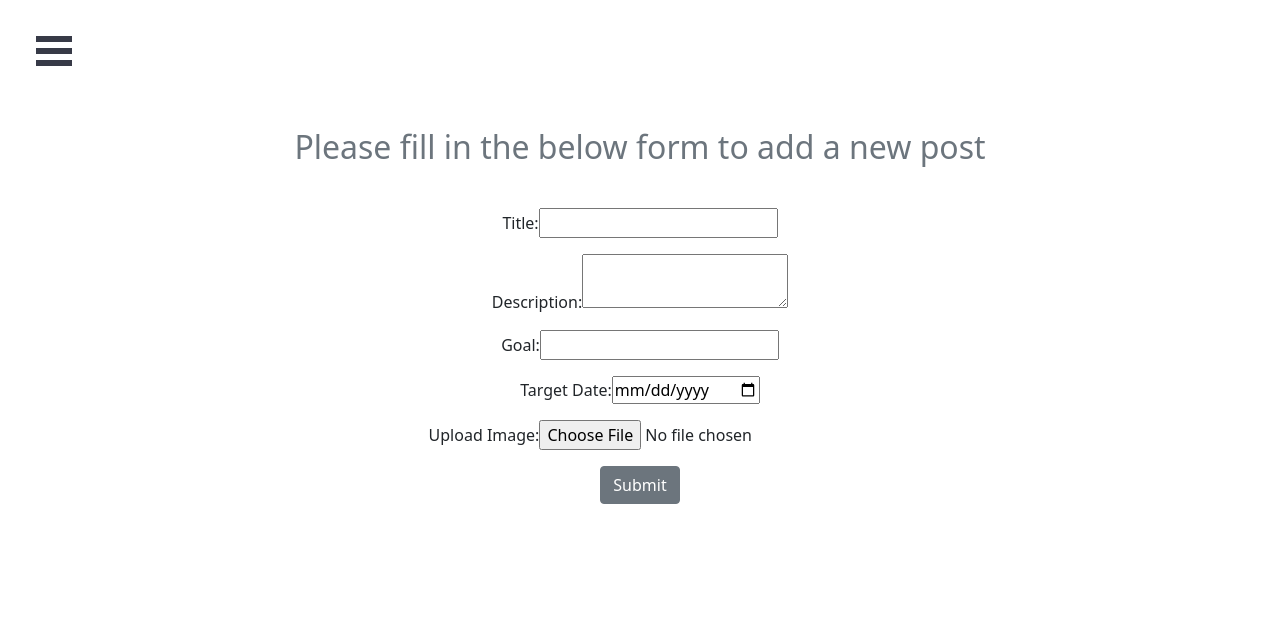
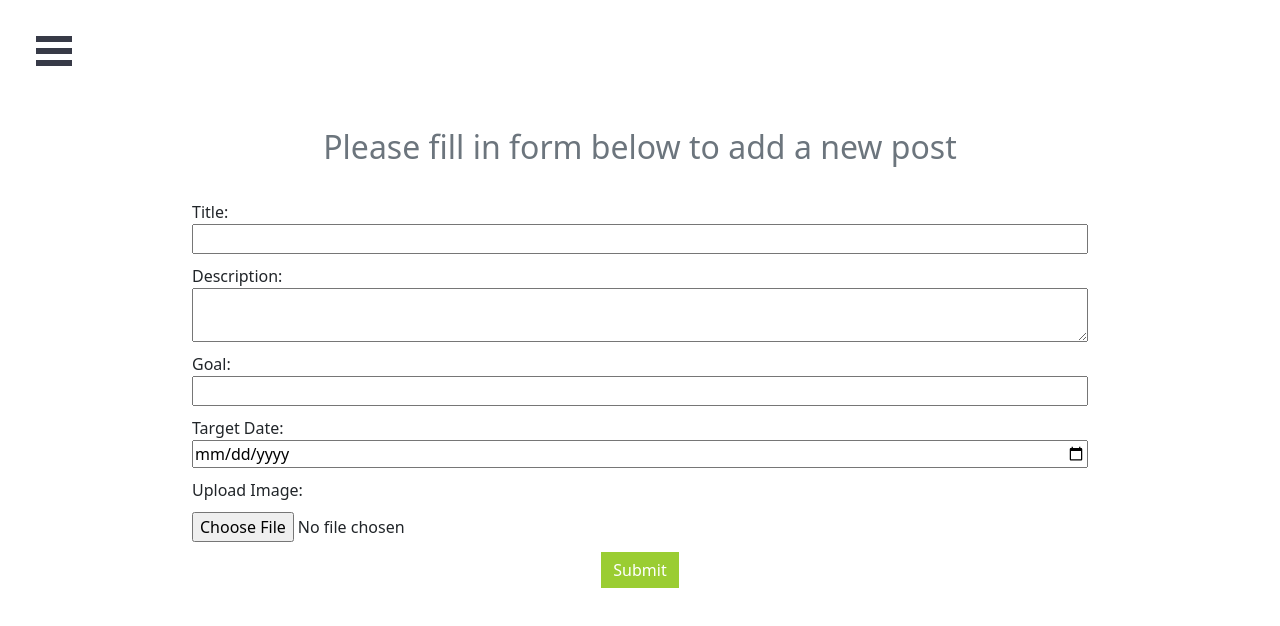
Before and after one commit to qlanphere/transparity-front, a React (Create React App) app: page /charitypost in a window 1280 px wide. Shown: the top 626 px of the page. Built offline with nearby package versions, Linux system fonts and the light colour scheme; sample sign-in values are in the browser's storage.

Commit message:
charity new post form styled

```diff
--- /dev/null
+++ b/src/pages/CharityPost/CharityPost.css
@@ -0,0 +1,27 @@
+.register-form{
+    display: flex;
+    flex-direction: column;
+    width: 70%;
+    text-align: left;
+}
+
+.form-block{
+    display: flex;
+    flex-direction: column;
+    margin-bottom: 10px;
+}
+
+.form-button{
+    background-color: #9ACD32;
+    margin: 0 auto;
+    border: none;
+}
+
+.form-button input{
+    background-color: #9aCD32;
+    border: none;
+}
+
+.space{
+    margin-bottom: 10px;
+}
--- a/src/pages/CharityPost/index.js
+++ b/src/pages/CharityPost/index.js
@@ -1,8 +1,9 @@
-import React,{useContext,useState} from 'react'
+import React, { useContext, useState } from 'react'
 import axios from 'axios';
-import {Form} from 'react-bootstrap'
+import { Form } from 'react-bootstrap'
 import 'bootstrap/dist/css/bootstrap.min.css'
 import { useAuthContext } from "../../contexts/auth";
+import './CharityPost.css'
 const host = 'https://transparity.herokuapp.com'
 // const host = 'http://localhost:5000'
 const cors = require('cors')
@@ -10,15 +11,15 @@ const cors = require('cors')
 
 
 const CharityPost = () => {
-    const {currentUser} = useAuthContext()
+    const { currentUser } = useAuthContext()
     const charity_name = currentUser.sub.name
     const charity_id = currentUser.sub.id
     const [formData, setFormData] = useState({
-        title:"",
-        description:"",
-        goal:"",
-        img:"",
-        target_date:""
+        title: "",
+        description: "",
+        goal: "",
+        img: "",
+        target_date: ""
     })
 
     const handleChange = e => setFormData(data => ({ ...data, [e.target.name]: e.target.value }))
@@ -40,7 +41,7 @@ const CharityPost = () => {
             console.log(formData)
             await fetch(`${host}/charity/${charity_id}`, options)
 
-            }catch (err) {
+        } catch (err) {
             console.log(err)
         }
     }
@@ -49,34 +50,34 @@ const CharityPost = () => {
     return (
         <div>
             <div id="heading" className="register-title">
-                <h2 className="text-muted"> Please fill in the below form to add a new post</h2>
+                <h2 className="text-muted"> Please fill in form below to add a new post</h2>
                 <h3> {currentUser.sub.name}</h3>
             </div>
-            <form encType="multipart/form-data" className="register-form" onSubmit={(e)=>handleSubmit(e)}>
+            <form encType="multipart/form-data" className="register-form" onSubmit={(e) => handleSubmit(e)}>
                 <div className="form-fields-container d-flex flex-column justify-content-start align-center">
-                <div className="p-2">
+                    <div className="form-block">
                         <label>Title:</label>
-                <input type="text" name="title" value={formData.title} onChange={handleChange}/>
+                        <input type="text" name="title" value={formData.title} onChange={handleChange} />
                     </div>
-                <div className="p-2">
+                    <div className="form-block">
                         <label>Description:</label>
-                <textarea name="description"  value={formData.description} onChange={handleChange}/>
+                        <textarea name="description" value={formData.description} onChange={handleChange} />
                     </div>
-                <div className="p-2">
+                    <div className="form-block">
                         <label>Goal:</label>
-                <input type="text" name="goal" value={formData.goal} onChange={handleChange}/>
+                        <input type="text" name="goal" value={formData.goal} onChange={handleChange} />
                     </div>
-                <div className="p-2">
+                    <div className="form-block">
                         <label>Target Date:</label>
-                <input type="date" name="target_date" value={formData.target_date} onChange={handleChange}/>
+                        <input type="date" name="target_date" value={formData.target_date} onChange={handleChange} />
                     </div>
-                <div className="p-2">
-                <label>Upload Image:</label>
-                <input className="custom-file-input" type="file" name="img" id="img" value={formData.img} onChange={handleChange}/>
+                    <div className="form-block">
+                        <label className="space">Upload Image:</label>
+                        <input className="custom-file-input" type="file" name="img" id="img" value={formData.img} onChange={handleChange} />
                         {/* <input type="text" name="img" id="img" value={formData.img} onChange={handleChange}/> */}
                     </div>
-                <div className="p-2">
-                <input className="submit-button btn btn-secondary" type="submit" value="Submit"/>
+                    <div className="form-button">
+                        <input className="submit-button btn btn-secondary" type="submit" value="Submit" />
                     </div>
 
                 </div>
```
Lines whose indentation alone changed are shown as unchanged.
